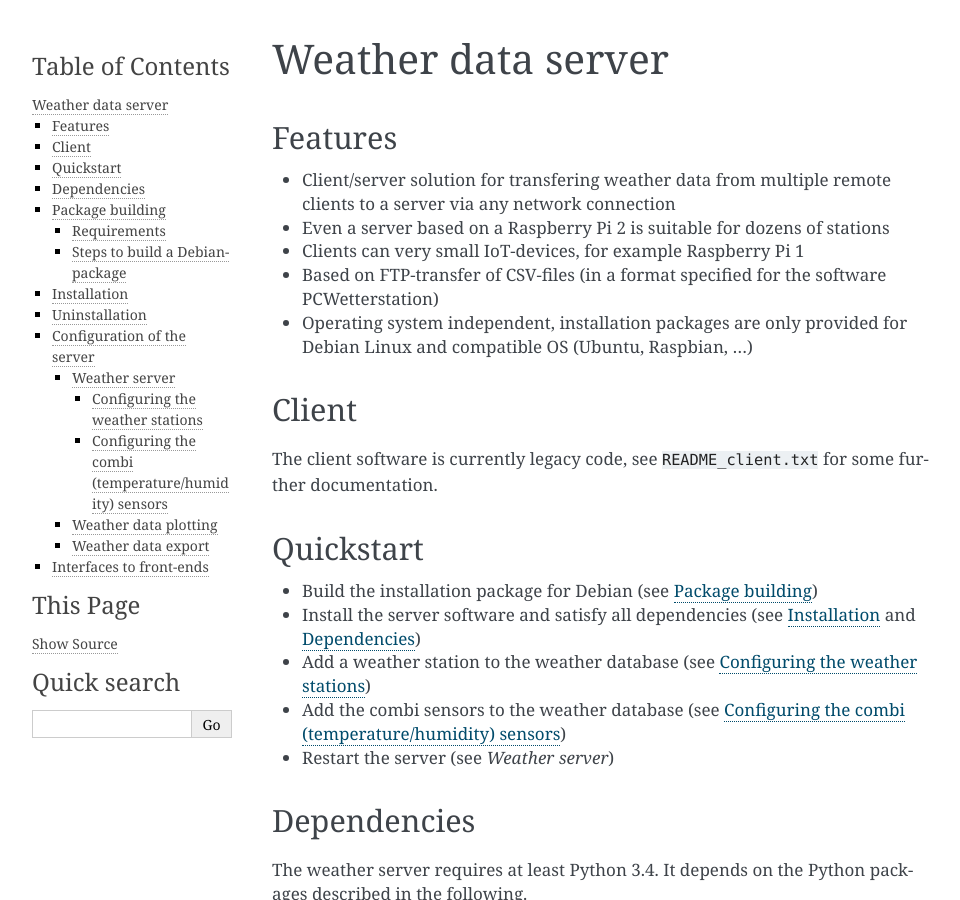
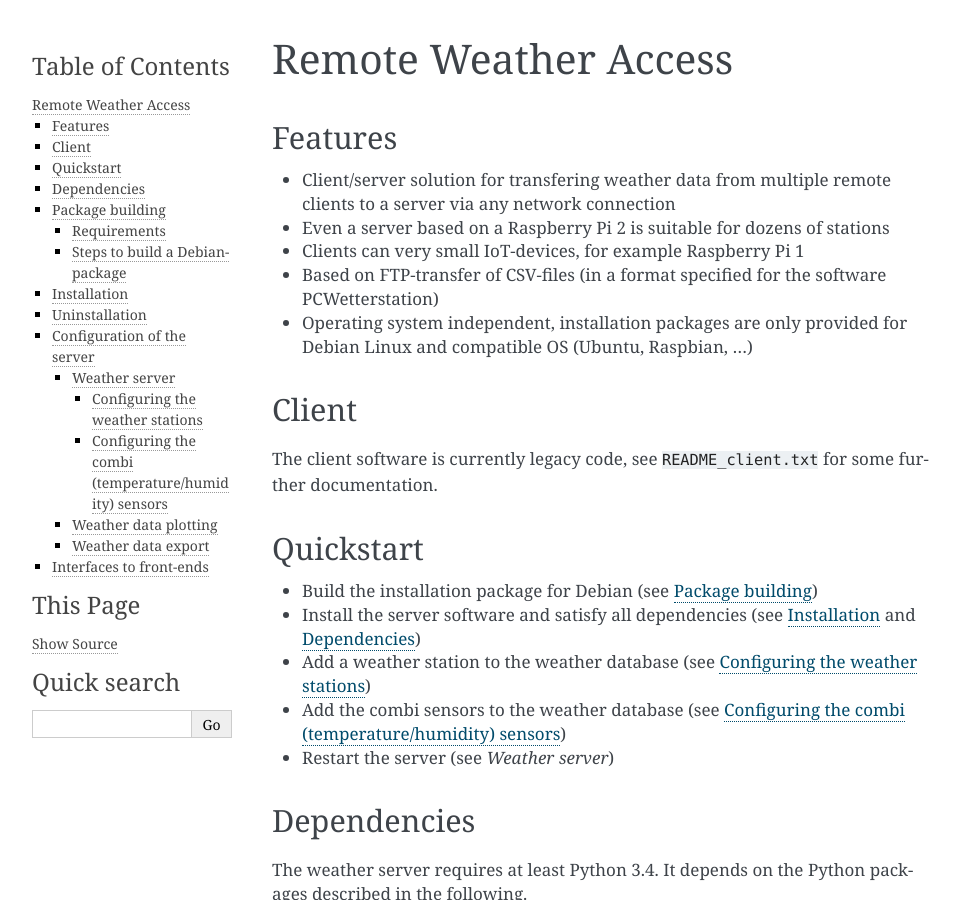
Before and after one commit to erl987/remoteweatheraccess, a Sphinx documentation site: the page built from remote_weather_access/docs/sphinx/source/server.rst, in a window 1280 px wide and 900 px high. Shown: the whole window, without its empty margins (148-1108 px from the left). Built offline with Sphinx 7.4.7, drawn with Linux system fonts in a browser that asks for light colours.

Commit message:
Improved the server documentation.
svn path=/branches/database/; revision=213

```diff
--- a/remote_weather_access/docs/sphinx/source/server.rst
+++ b/remote_weather_access/docs/sphinx/source/server.rst
@@ -1,5 +1,5 @@
-Weather data server
-===================
+Remote Weather Access
+=====================
 
 Features
 --------
@@ -78,14 +78,14 @@
 
 .. code-block:: bash
 
-	python3 setup.py sdist
+    python3 setup.py sdist
 
 * Build the Debian binary package, it will be located in the
   sudirectory :file:`./deb_dist`:
 
 .. code-block:: bash
 
-	py2dsc-deb dist/remote-weather-access-0.2.0.tar.gz
+    py2dsc-deb dist/remote-weather-access-0.2.0.tar.gz
 
 
 
@@ -96,7 +96,7 @@
 
 .. code-block:: bash
 
-	sudo dpkg -i ./deb_dist/python3-remote-weather-access_0.2.0-1_all.deb
+    sudo dpkg -i ./deb_dist/python3-remote-weather-access_0.2.0-1_all.deb
 
 
 Missing dependencies can finally be installed by:
```
Also changed, not shown: remote_weather_access/README.rst (deleted).
